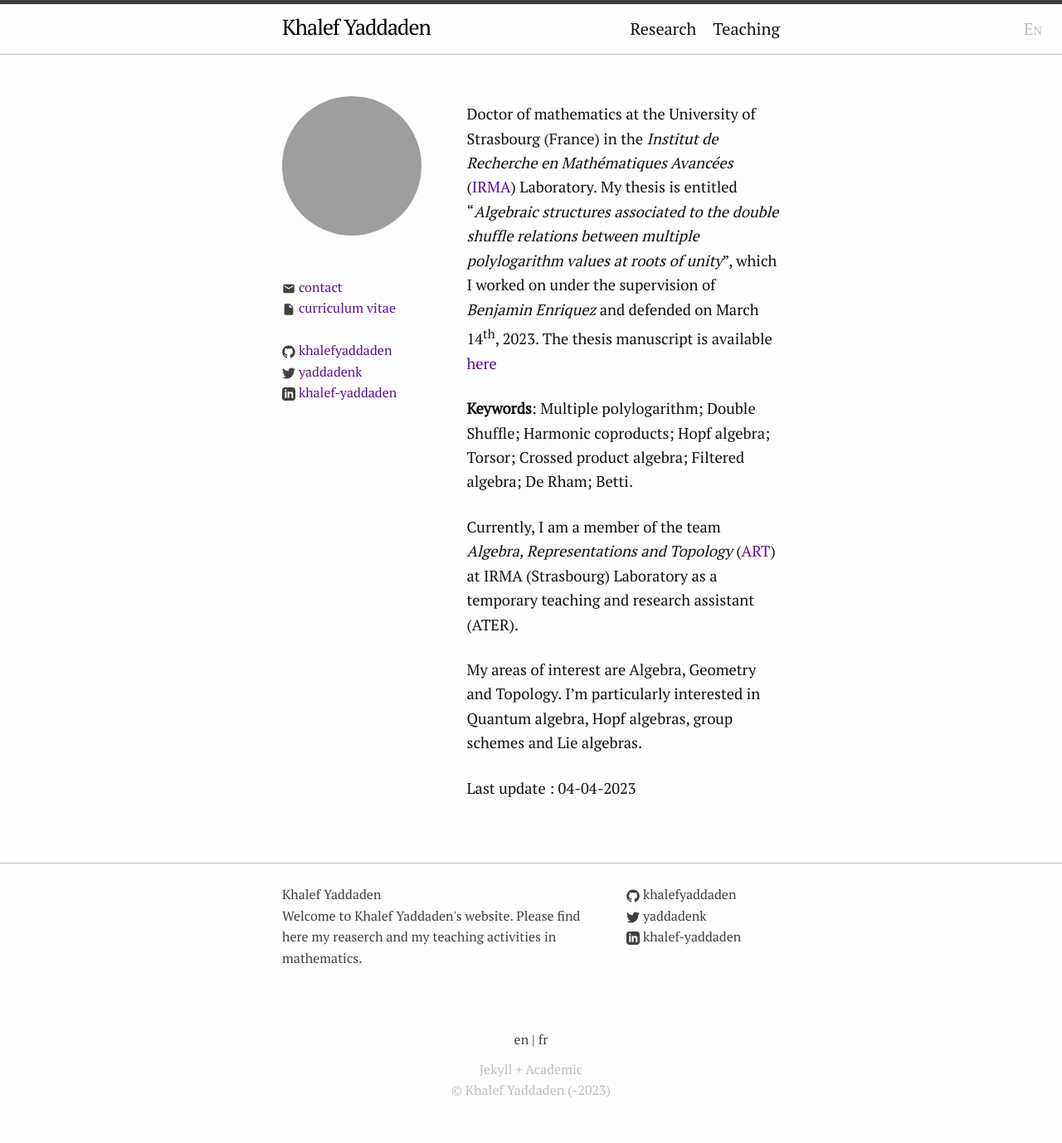
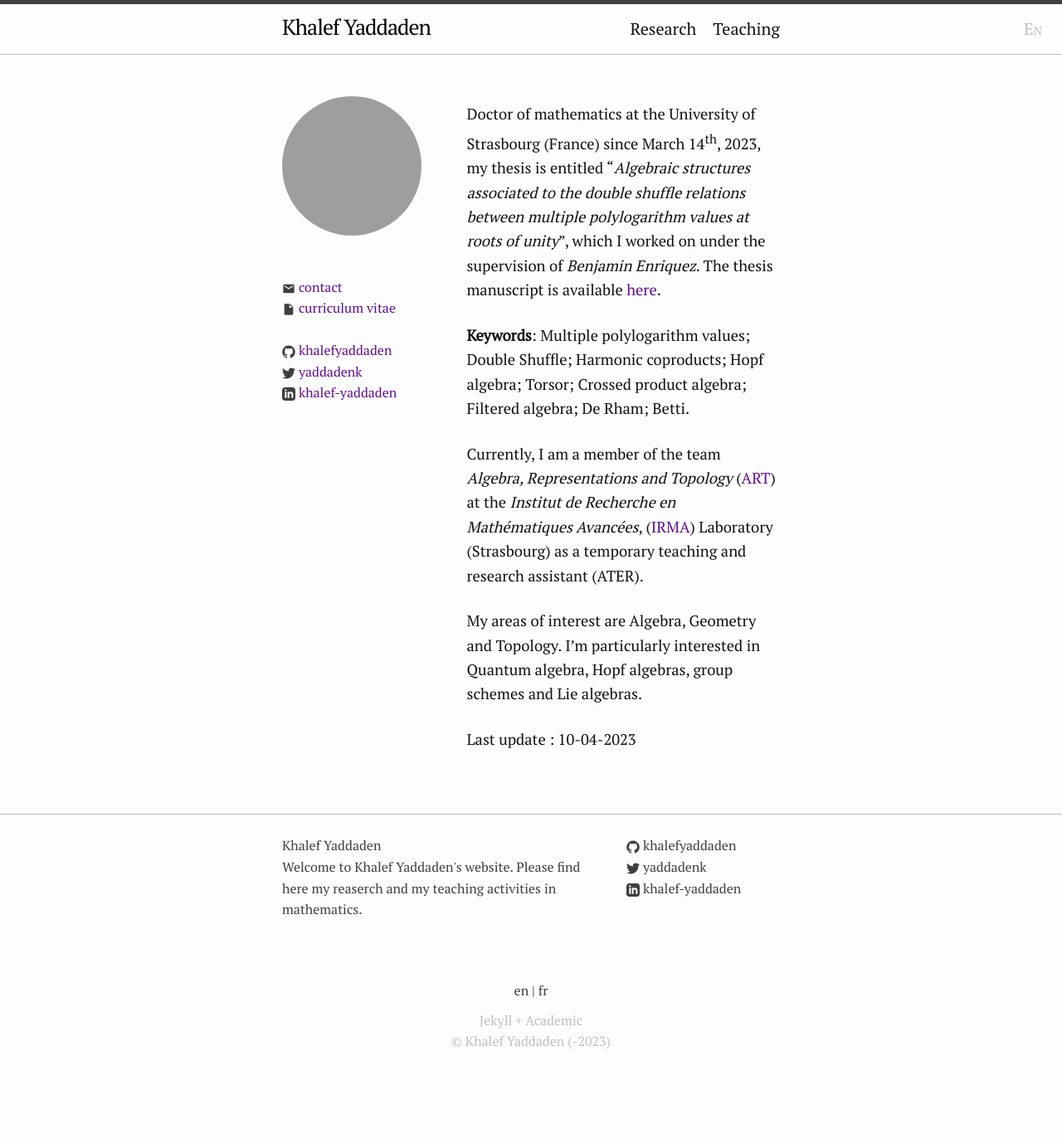
Before and after one commit to khalefyaddaden/khalefyaddaden.github.io, a Jekyll site: the page built from index.markdown, in a window 1280 px wide. Shown: the whole page at 83% size. Built offline with Jekyll 4.4.1, drawn with Linux system fonts in a browser that asks for light colours; after the commit the page ends 1319 px from its top, so only the background shows below that; grey boxes are pictures that could not be loaded.

Commit message:
index update

```diff
--- a/index.fr.markdown
+++ b/index.fr.markdown
@@ -6,12 +6,12 @@ layout: about
 lang: fr
 ---
 
-Docteur en mathématiques à l'université de Strasbourg (France) au sein de l'*Institut de Recherche en Mathématiques Avancées* ([IRMA](http://irma.math.unistra.fr)). Ma thèse s'intitule : "*Structures algébriques associées aux relations de double mélange entres valeurs polylogrithmes multiples aux racines de l'unité*" et a été encadrée par *Benjamin Enriquez*. Ma soutenance a eu lieu le 14 Mars 2023. Le manuscrit de thèse est disponible [ici](https://theses.hal.science/tel-04017713).
+Docteur en mathématiques à l'université de Strasbourg (France) depuis le 14 Mars 2023. L'intitulé de ma thèse est : "*Structures algébriques associées aux relations de double mélange entres valeurs polylogrithmes multiples aux racines de l'unité*". Elle a été encadrée par *Benjamin Enriquez*. Le manuscrit de thèse est disponible [ici](https://theses.hal.science/tel-04017713).
 
 **Mots clés** : Polylogarithmes Multiple; Double mélange; Coproduits harmoniques; Algèbre de Hopf; Torseur; Algèbre produit croisé; Algèbre filtée; De Rham; Betti.
 
-En ce moment, je suis membre de l'équipe *Algèbre, Représentations et Topologie* ([ART](https://irma.math.unistra.fr/teams/art.html)) au sein du Laboratoire IRMA (Strasbourg) en tant qu'attaché temporaire à l'enseignement et la recherche (ATER).
+Actuellement, je suis membre de l'équipe *Algèbre, Représentations et Topologie* ([ART](https://irma.math.unistra.fr/teams/art.html)) au sein de l'*Institut de Recherche en Mathématiques Avancées* ([IRMA](http://irma.math.unistra.fr)), Strasbourg en tant qu'attaché temporaire à l'enseignement et la recherche (ATER).
 
 Les domaines qui m'intéressent sont l'algèbre, la géométrie et la topologie. En particulier, l'algèbre quantique, les algèbres de Hopf, les schémas en groupe et les algèbres de Lie.
 
-Dernière mise à jour : 03-04-2022
+Dernière mise à jour : 10-04-2022
--- a/index.markdown
+++ b/index.markdown
@@ -6,12 +6,12 @@ layout: about
 lang: en
 ---
 
-Doctor of mathematics at the University of Strasbourg (France) in the *Institut de Recherche en Mathématiques Avancées* ([IRMA](http://irma.math.unistra.fr)) Laboratory. My thesis is entitled "*Algebraic structures associated to the double shuffle relations between multiple polylogarithm values at roots of unity*", which I worked on under the supervision of *Benjamin Enriquez* and defended on March 14<sup>th</sup>, 2023. The thesis manuscript is available [here](https://theses.hal.science/tel-04017713)
+Doctor of mathematics at the University of Strasbourg (France) since March 14<sup>th</sup>, 2023, my thesis is entitled "*Algebraic structures associated to the double shuffle relations between multiple polylogarithm values at roots of unity*", which I worked on under the supervision of *Benjamin Enriquez*. The thesis manuscript is available [here](https://theses.hal.science/tel-04017713).
 
-**Keywords**: Multiple polylogarithm; Double Shuffle; Harmonic coproducts; Hopf algebra; Torsor; Crossed product algebra; Filtered algebra; De Rham; Betti.
+**Keywords**: Multiple polylogarithm values; Double Shuffle; Harmonic coproducts; Hopf algebra; Torsor; Crossed product algebra; Filtered algebra; De Rham; Betti.
 
-Currently, I am a member of the team *Algebra, Representations and Topology* ([ART](https://irma.math.unistra.fr/teams/art.html)) at IRMA (Strasbourg) Laboratory as a temporary teaching and research assistant (ATER).
+Currently, I am a member of the team *Algebra, Representations and Topology* ([ART](https://irma.math.unistra.fr/teams/art.html)) at the *Institut de Recherche en Mathématiques Avancées*, ([IRMA](http://irma.math.unistra.fr)) Laboratory (Strasbourg) as a temporary teaching and research assistant (ATER).
 
 My areas of interest are Algebra, Geometry and Topology. I'm particularly interested in Quantum algebra, Hopf algebras, group schemes and Lie algebras.
 
-Last update : 04-04-2023
+Last update : 10-04-2023
```
